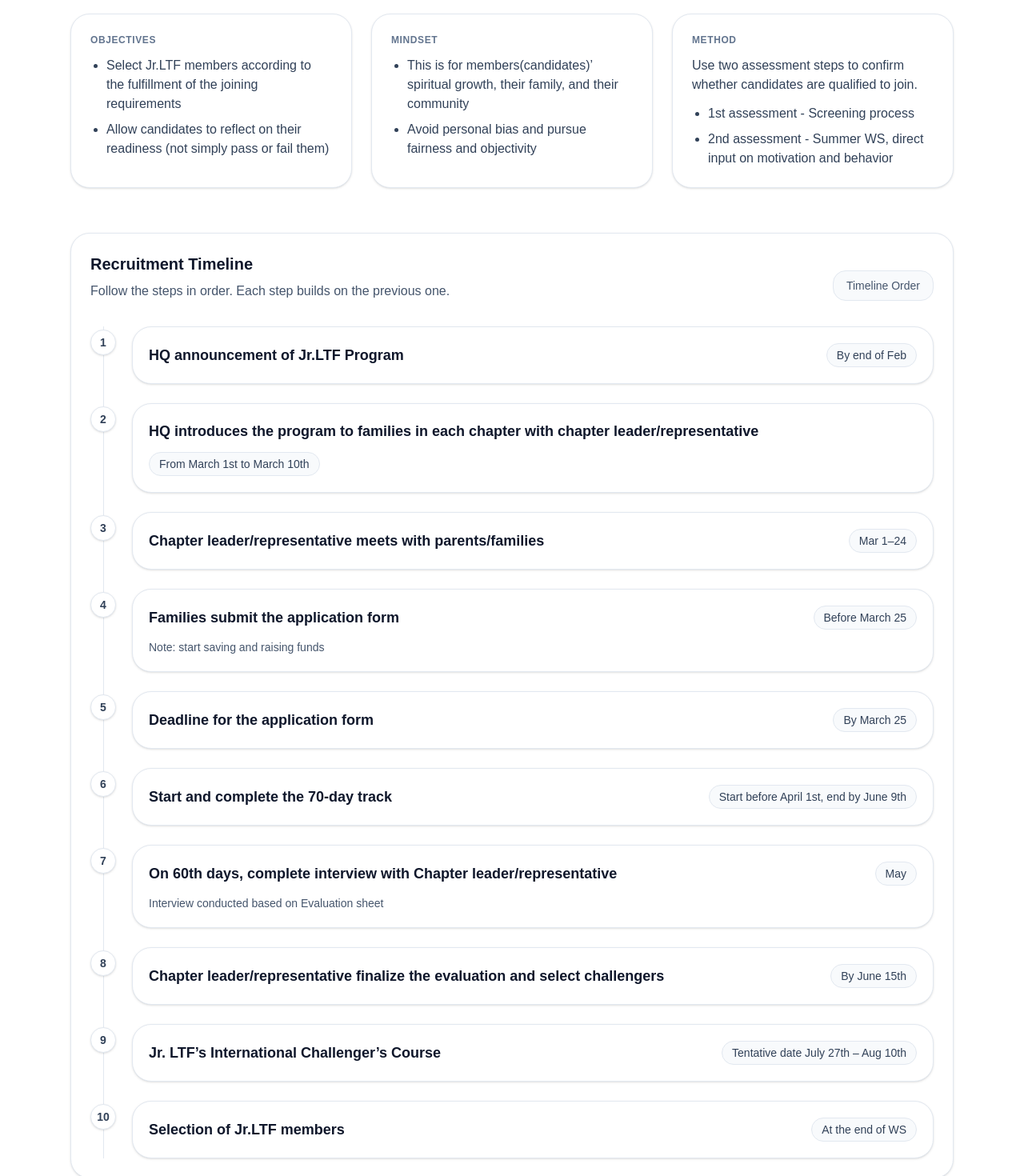
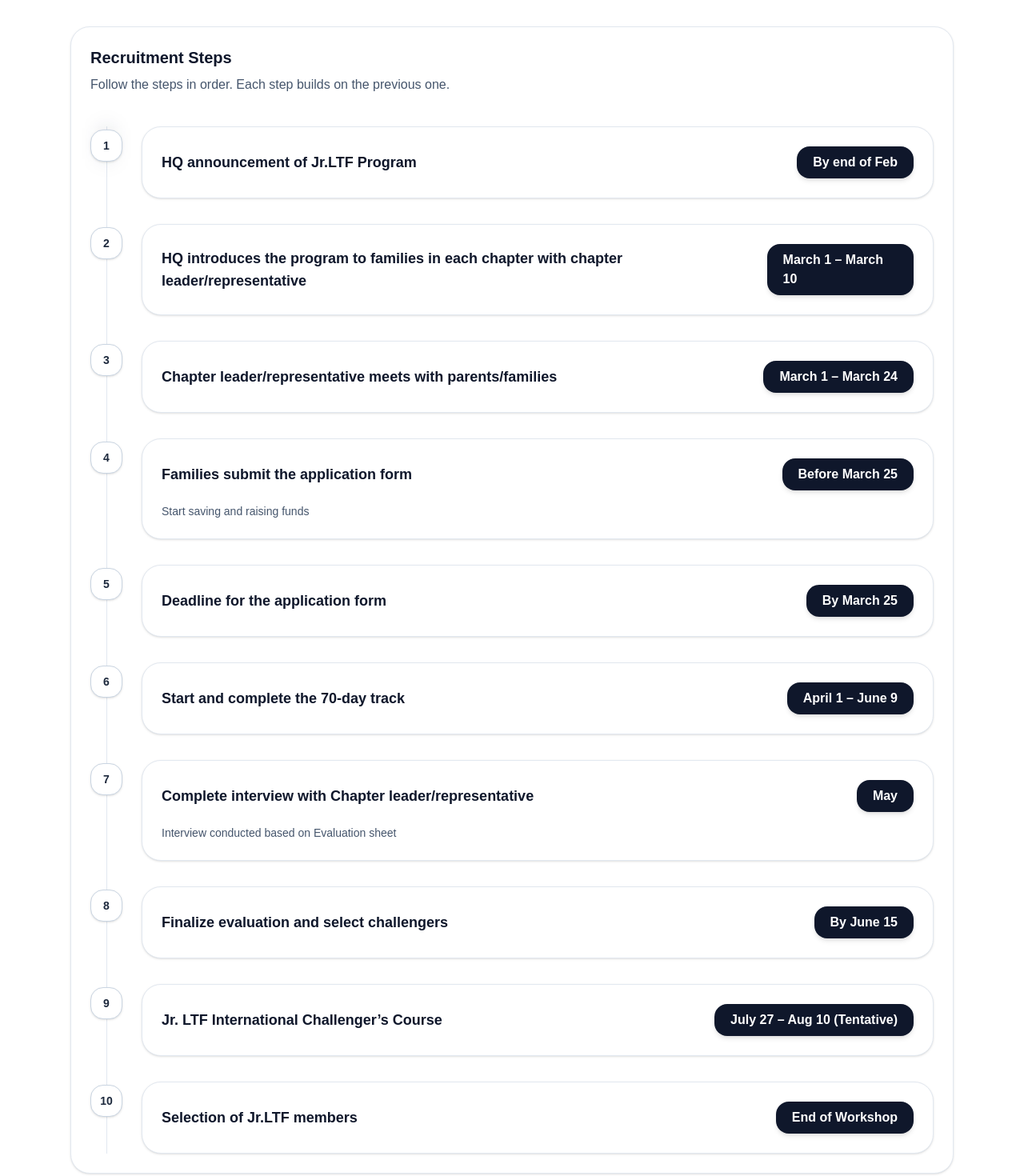
Before and after one commit to nyamkadorj/jrltf-site, a Next.js app: page /recruitment in a window 1280 px wide. Shown: the part 260-1730 px from the top of the page at 80% size. Built offline with nearby package versions, Linux system fonts and the light colour scheme.

Commit message:
“Update”

```diff
--- a/src/app/recruitment/page.tsx
+++ b/src/app/recruitment/page.tsx
@@ -2,7 +2,7 @@
 "use client";
 
 import React from "react";
-import { motion } from "framer-motion";
+import { motion, useScroll, useTransform } from "framer-motion";
 
 const EASE = [0.16, 1, 0.3, 1] as const;
 
@@ -39,37 +39,36 @@ const TIMELINE: Step[] = [
   {
     title:
       "HQ introduces the program to families in each chapter with chapter leader/representative",
-    date: "From March 1st to March 10th",
+    date: "March 1 – March 10",
   },
   {
     title: "Chapter leader/representative meets with parents/families",
-    date: "Mar 1–24",
+    date: "March 1 – March 24",
   },
   {
     title: "Families submit the application form",
     date: "Before March 25",
-    note: "Note: start saving and raising funds",
+    note: "Start saving and raising funds",
   },
   { title: "Deadline for the application form", date: "By March 25" },
   {
     title: "Start and complete the 70-day track",
-    date: "Start before April 1st, end by June 9th",
+    date: "April 1 – June 9",
   },
   {
-    title: "On 60th days, complete interview with Chapter leader/representative",
+    title: "Complete interview with Chapter leader/representative",
     date: "May",
     note: "Interview conducted based on Evaluation sheet",
   },
   {
-    title:
-      "Chapter leader/representative finalize the evaluation and select challengers",
-    date: "By June 15th",
+    title: "Finalize evaluation and select challengers",
+    date: "By June 15",
   },
   {
-    title: "Jr. LTF’s International Challenger’s Course",
-    date: "Tentative date July 27th – Aug 10th",
+    title: "Jr. LTF International Challenger’s Course",
+    date: "July 27 – Aug 10 (Tentative)",
   },
-  { title: "Selection of Jr.LTF members", date: "At the end of WS" },
+  { title: "Selection of Jr.LTF members", date: "End of Workshop" },
 ];
 
 export default function RecruitmentPage() {
@@ -78,7 +77,7 @@ export default function RecruitmentPage() {
       <div className="mx-auto max-w-6xl px-6 py-16">
         {/* Header */}
         <motion.div {...fadeUp(0)} className="max-w-3xl">
-          <h1 className="text-4xl font-bold text-slate-900">Recruitment</h1>
+          <h1 className="text-4xl font-bold text-slate-900">Recruitment Process</h1>
           <p className="mt-4 text-slate-600">
             The recruitment process is designed to support candidates’ spiritual
             growth, clarify readiness, and confirm alignment with the program
@@ -86,67 +85,19 @@ export default function RecruitmentPage() {
           </p>
         </motion.div>
 
-        {/* Top cards */}
-        <div className="mt-10 grid gap-6 lg:grid-cols-3">
-          <InfoCard title="Objectives" delay={0.05}>
-            <ul className="list-disc space-y-2 pl-5 text-slate-700">
-              <li>
-                Select Jr.LTF members according to the fulfillment of the
-                joining requirements
-              </li>
-              <li>
-                Allow candidates to reflect on their readiness (not simply pass
-                or fail them)
-              </li>
-            </ul>
-          </InfoCard>
-
-          <InfoCard title="Mindset" delay={0.08}>
-            <ul className="list-disc space-y-2 pl-5 text-slate-700">
-              <li>
-                This is for members(candidates)’ spiritual growth, their family,
-                and their community
-              </li>
-              <li>Avoid personal bias and pursue fairness and objectivity</li>
-            </ul>
-          </InfoCard>
-
-          <InfoCard title="Method" delay={0.11}>
-            <p className="text-slate-700">
-              Use two assessment steps to confirm whether candidates are
-              qualified to join.
-            </p>
-            <ul className="mt-3 list-disc space-y-2 pl-5 text-slate-700">
-              <li>1st assessment - Screening process</li>
-              <li>
-                2nd assessment - Summer WS, direct input on motivation and
-                behavior
-              </li>
-            </ul>
-          </InfoCard>
-        </div>
-
         {/* Timeline */}
         <motion.div
-          {...fadeUp(0.14)}
+          {...fadeUp(0.1)}
           className="mt-14 rounded-3xl border border-slate-200 bg-white p-6 shadow-sm"
         >
-          <div className="flex items-end justify-between gap-4">
-            <div>
           <h2 className="text-xl font-semibold text-slate-900">
-                Recruitment Timeline
+            Recruitment Steps
           </h2>
           <p className="mt-2 text-slate-600">
             Follow the steps in order. Each step builds on the previous one.
           </p>
-            </div>
 
-            <span className="hidden rounded-2xl border border-slate-200 bg-slate-50 px-4 py-2 text-sm text-slate-600 md:inline">
-              Timeline Order
-            </span>
-          </div>
-
-          <div className="mt-8">
+          <div className="mt-10">
             <VerticalTimeline steps={TIMELINE} />
           </div>
         </motion.div>
@@ -155,84 +106,89 @@ export default function RecruitmentPage() {
   );
 }
 
-/* ---------------- UI Components ---------------- */
-
-function InfoCard({
-  title,
-  delay,
-  children,
-}: {
-  title: string;
-  delay: number;
-  children: React.ReactNode;
-}) {
-  return (
-    <motion.section
-      {...fadeUp(delay)}
-      className="rounded-3xl border border-slate-200 bg-white p-6 shadow-sm"
-    >
-      <p className="text-xs font-semibold uppercase tracking-wider text-slate-500">
-        {title}
-      </p>
-      <div className="mt-3">{children}</div>
-    </motion.section>
-  );
-}
+/* ---------------- Timeline ---------------- */
 
 function VerticalTimeline({ steps }: { steps: Step[] }) {
+  const ref = React.useRef<HTMLDivElement | null>(null);
+
+  // Progress based on scrolling through the timeline container
+  const { scrollYProgress } = useScroll({
+    target: ref,
+    offset: ["start 0.85", "end 0.2"],
+  });
+
+  // Line height grows as you scroll
+  const lineScaleY = useTransform(scrollYProgress, [0, 1], [0, 1]);
+
   return (
+    <div ref={ref} className="relative">
+      {/* Base line */}
+      <div className="absolute left-[20px] top-0 h-full w-px bg-slate-200" />
+
+      {/* Glowing progress line (animated) */}
+      <motion.div
+        style={{ scaleY: lineScaleY, transformOrigin: "top" }}
+        className="absolute left-[20px] top-0 w-px bg-slate-900"
+      />
+      {/* Glow layer */}
+      <motion.div
+        style={{ scaleY: lineScaleY, transformOrigin: "top" }}
+        className="absolute left-[20px] top-0 w-[3px] bg-slate-900/70 blur-[3px]"
+      />
+
+      {/* Soft moving glow “pulse” */}
+      <motion.div
+        className="absolute left-[16px] top-0 h-10 w-2 rounded-full bg-slate-900/30 blur-md"
+        animate={{ y: [0, 24, 0] }}
+        transition={{ duration: 2.8, repeat: Infinity, ease: "easeInOut" }}
+      />
+
       <motion.ol
         variants={container}
         initial="hidden"
         whileInView="show"
         viewport={{ once: true, amount: 0.2 }}
-      className="relative space-y-6"
+        className="relative space-y-8"
       >
-      {/* vertical line */}
-      <div className="absolute left-[16px] top-0 h-full w-px bg-slate-200" />
-
         {steps.map((s, i) => (
           <motion.li key={`${i}-${s.title}`} variants={item} className="relative">
-          <div className="flex gap-5">
-            {/* step number */}
-            <div className="relative z-10 mt-1 h-8 w-8 shrink-0">
-              <motion.div
-                initial={{ scale: 0.85, opacity: 0.6 }}
-                whileInView={{ scale: 1, opacity: 1 }}
-                viewport={{ once: true, amount: 0.6 }}
-                transition={{ duration: 0.8, ease: EASE }}
-                className="grid h-8 w-8 place-items-center rounded-2xl border border-slate-200 bg-white shadow-sm"
-              >
-                <span className="text-sm font-semibold text-slate-700">
+            <div className="flex gap-6">
+              {/* Step number */}
+              <div className="relative z-10 mt-1 h-10 w-10 shrink-0">
+                <div className="grid h-10 w-10 place-items-center rounded-2xl border border-slate-300 bg-white shadow-sm">
+                  <span className="text-sm font-semibold text-slate-800">
                     {i + 1}
                   </span>
-              </motion.div>
+                </div>
               </div>
 
-            {/* content card */}
+              {/* Card */}
               <motion.div
-              initial={{ opacity: 0, y: 10 }}
+                initial={{ opacity: 0, y: 12 }}
                 whileInView={{ opacity: 1, y: 0 }}
-              viewport={{ once: true, amount: 0.35 }}
-              transition={{ duration: 0.75, ease: EASE }}
-              className="w-full rounded-3xl border border-slate-200 bg-white p-5 shadow-sm"
+                viewport={{ once: true, amount: 0.3 }}
+                transition={{ duration: 0.8, ease: EASE }}
+                className="w-full rounded-3xl border border-slate-200 bg-white p-6 shadow-sm transition-shadow duration-500 hover:shadow-md"
               >
-              <div className="flex flex-wrap items-center justify-between gap-3">
-                <h3 className="text-base font-semibold text-slate-900 md:text-lg">
+                <div className="flex flex-col gap-4 md:flex-row md:items-center md:justify-between">
+                  <h3 className="text-lg font-semibold text-slate-900">
                     {s.title}
                   </h3>
-                <span className="rounded-2xl border border-slate-200 bg-slate-50 px-3 py-1 text-sm text-slate-700">
+
+                  {/* Emphasized Date */}
+                  <div className="rounded-2xl bg-slate-900 px-5 py-2 text-base font-semibold text-white shadow-md">
                     {s.date}
-                </span>
+                  </div>
                 </div>
 
-              {s.note ? (
-                <p className="mt-3 text-sm text-slate-600">{s.note}</p>
-              ) : null}
+                {s.note && (
+                  <p className="mt-4 text-sm text-slate-600">{s.note}</p>
+                )}
               </motion.div>
             </div>
           </motion.li>
         ))}
       </motion.ol>
+    </div>
   );
 }
```
Lines whose indentation alone changed are shown as unchanged.
